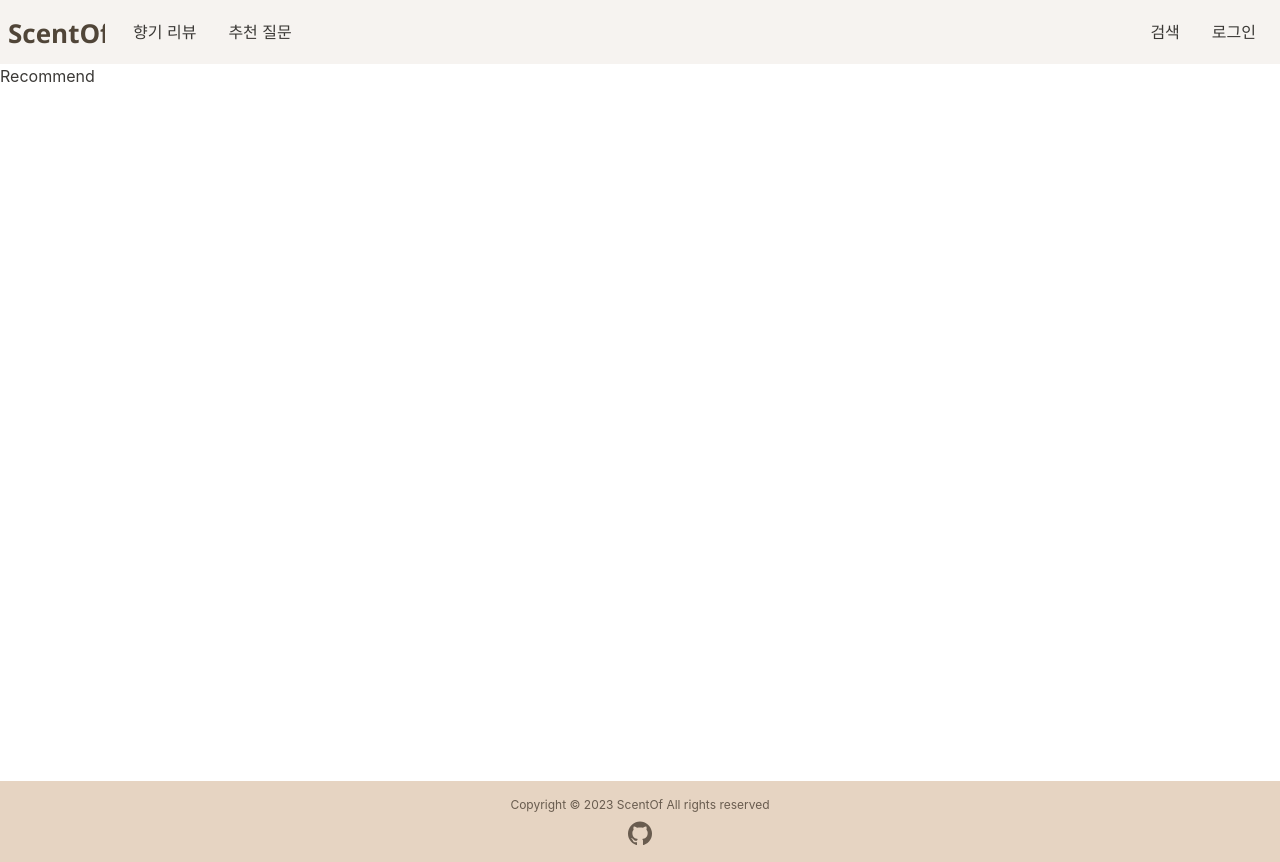
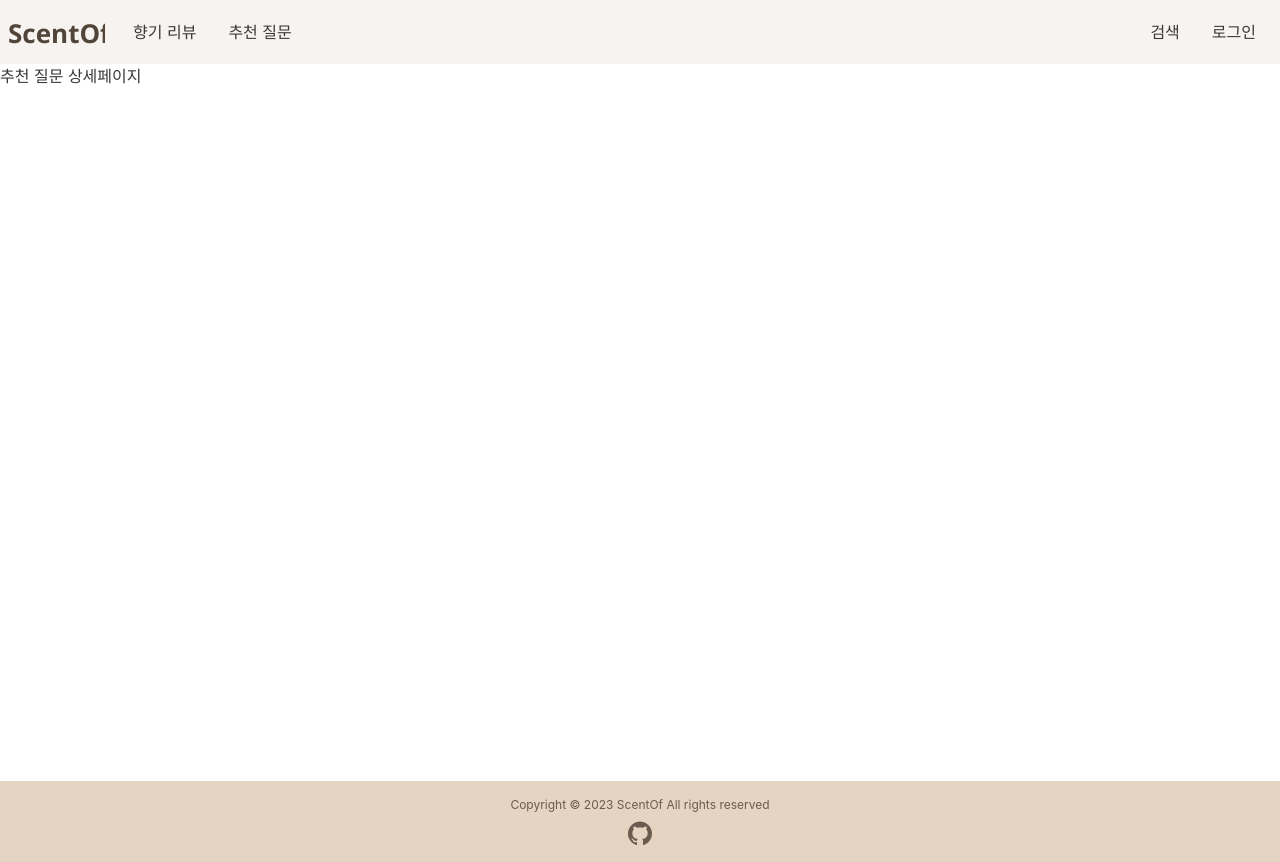
Before and after one commit to j2yn34/ScentOf, a React (Vite) app: page /recommend/1 in a window 1280 px wide. Built offline with nearby package versions, Linux system fonts and the light colour scheme.

Commit message:
Fix: 메인페이지 추천글 라우팅 경로 수정
- 메인페이지 추천글 상세페이지 및 더보기 라우팅 잘못된 경로 수정

```diff
--- a/src/components/Router.tsx
+++ b/src/components/Router.tsx
@@ -5,6 +5,7 @@ import Signup from "../pages/member/Signup";
 import Review from "../pages/Review";
 import Recommend from "../pages/Recommend";
 import ReviewDetail from "../pages/ReviewDetail";
+import RecommendDetail from "../pages/RecommendDetail";
 
 const Router = () => {
   return (
@@ -15,7 +16,7 @@ const Router = () => {
       <Route path="/review" element={<Review />} />
       <Route path="/review/:id" element={<ReviewDetail />} />
       <Route path="/recommend" element={<Recommend />} />
-      <Route path="/recommend/:id" element={<Recommend />} />
+      <Route path="/recommend/:id" element={<RecommendDetail />} />
     </Routes>
   );
 };
--- /dev/null
+++ b/src/pages/RecommendDetail.tsx
@@ -0,0 +1,5 @@
+const RecommendDetail = () => {
+  return <>추천 질문 상세페이지</>;
+};
+
+export default RecommendDetail;
```
